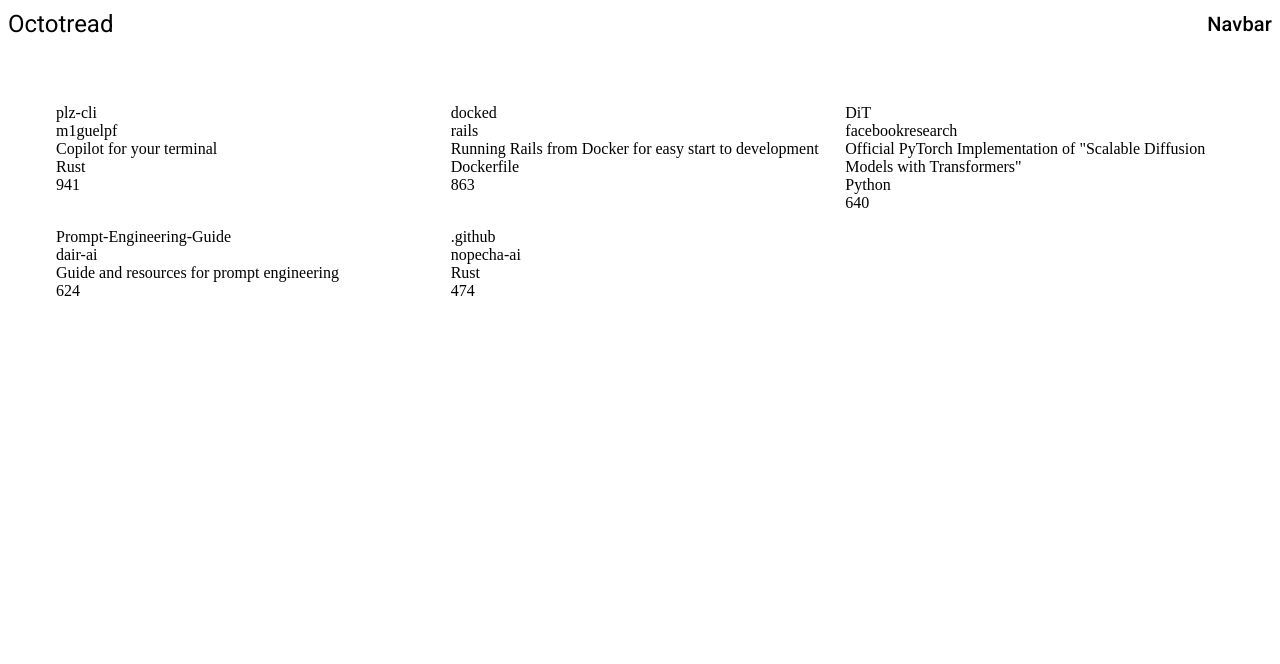
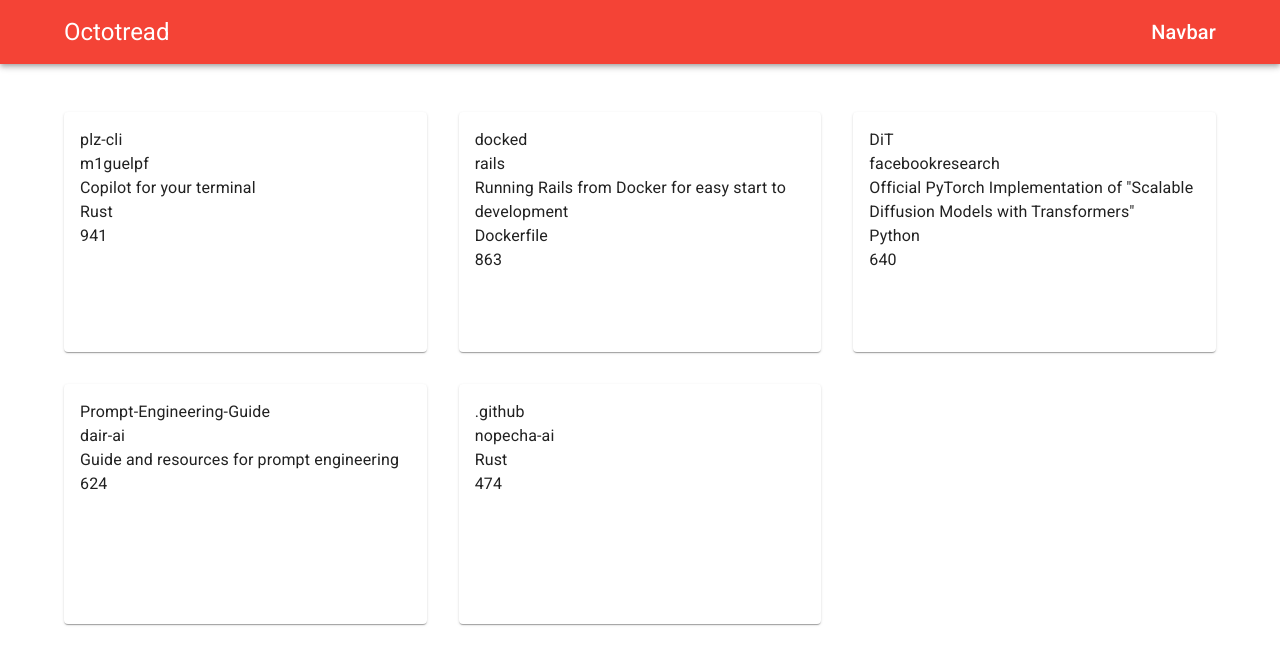
Before and after one commit to shaejaz/octo-tread, a React (Vite) app: page / in a window 1280 px wide. Shown: the top 664 px of the page. Built offline with nearby package versions, Linux system fonts and the light colour scheme.

Commit message:
update toolbar and cards to mui

```diff
--- /dev/null
+++ b/src/components/RepoLayouts/Grid/Card.tsx
@@ -0,0 +1,22 @@
+import { Card, CardContent, CardProps, Typography } from '@mui/material'
+import { Repository } from './Repository'
+
+interface RepoCardProps extends CardProps {
+  repo: Repository
+}
+
+export function RepoCard(props: RepoCardProps) {
+  const { repo, ...cardProps } = props
+
+  return (
+    <Card sx={{ height: '15rem' }} {...cardProps}>
+      <CardContent>
+        <Typography>{repo.name}</Typography>
+        <Typography>{repo.author}</Typography>
+        <Typography>{repo.description}</Typography>
+        <Typography>{repo.language}</Typography>
+        <Typography>{repo.stars}</Typography>
+      </CardContent>
+    </Card>
+  )
+}
--- /dev/null
+++ b/src/components/RepoLayouts/Grid/Repository.ts
@@ -0,0 +1,8 @@
+export interface Repository {
+  id: string
+  name: string
+  description: string
+  author: string
+  language: string
+  stars: number
+}
--- a/src/components/RepoLayouts/Grid/index.tsx
+++ b/src/components/RepoLayouts/Grid/index.tsx
@@ -1,27 +1,13 @@
-import { Stack } from '@mui/material'
-import Grid from '@mui/material/Grid'
-
-interface Repository {
-  id: string
-  name: string
-  description: string
-  author: string
-  language: string
-  stars: number
-}
+import { Grid } from '@mui/material'
+import { RepoCard } from './Card'
+import { Repository } from './Repository'
 
 export function GridLayout(props: { repos: Repository[] }) {
   return (
-    <Grid container spacing={2}>
+    <Grid container spacing={4}>
       {props.repos.map((i, idx) => (
         <Grid key={idx} item xs={12} sm={6} md={4}>
-          <Stack>
-            <span>{i.name}</span>
-            <span>{i.author}</span>
-            <span>{i.description}</span>
-            <span>{i.language}</span>
-            <span>{i.stars}</span>
-          </Stack>
+          <RepoCard repo={i} />
         </Grid>
       ))}
     </Grid>
--- a/src/layouts/Main/Toolbar.tsx
+++ b/src/layouts/Main/Toolbar.tsx
@@ -1,11 +1,15 @@
-import { Stack, Typography } from '@mui/material'
+import { AppBar, Container, Toolbar as MuiToolbar, Typography } from '@mui/material'
 
 export function Toolbar() {
   return (
-    <Stack direction='row' justifyContent='space-between' alignItems='center'>
-      <Typography variant='h5'>Octotread</Typography>
+    <AppBar position='sticky'>
+      <Container maxWidth='lg'>
+        <MuiToolbar disableGutters sx={{ justifyContent: 'space-between' }}>
+          <Typography variant='h5'>Octotread</Typography>
 
-      <Typography variant='h6'>Navbar</Typography>
-    </Stack>
+          <Typography variant='h6'>Navbar</Typography>
+        </MuiToolbar>
+      </Container>
+    </AppBar>
   )
 }
--- a/src/layouts/Main/index.tsx
+++ b/src/layouts/Main/index.tsx
@@ -7,7 +7,7 @@
     <>
       <Toolbar />
 
-      <Box component={'main'} width={'full'} maxWidth={'6xl'} m={'auto'} px={6} py={8}>
+      <Box component='main' maxWidth='lg' m='auto' px={3} py={6}>
         <Outlet />
       </Box>
     </>
--- a/src/main.tsx
+++ b/src/main.tsx
@@ -4,6 +4,7 @@
 import { ThemeProvider, createTheme } from '@mui/material/styles'
 import router from './routes'
 import { red } from '@mui/material/colors'
+import { CssBaseline } from '@mui/material'
 
 const theme = createTheme({
   palette: {
@@ -15,6 +16,7 @@
 
 ReactDOM.createRoot(document.getElementById('root') as HTMLElement).render(
   <React.StrictMode>
+    <CssBaseline />
     <ThemeProvider theme={theme}>
       <RouterProvider router={router} />
     </ThemeProvider>
```
